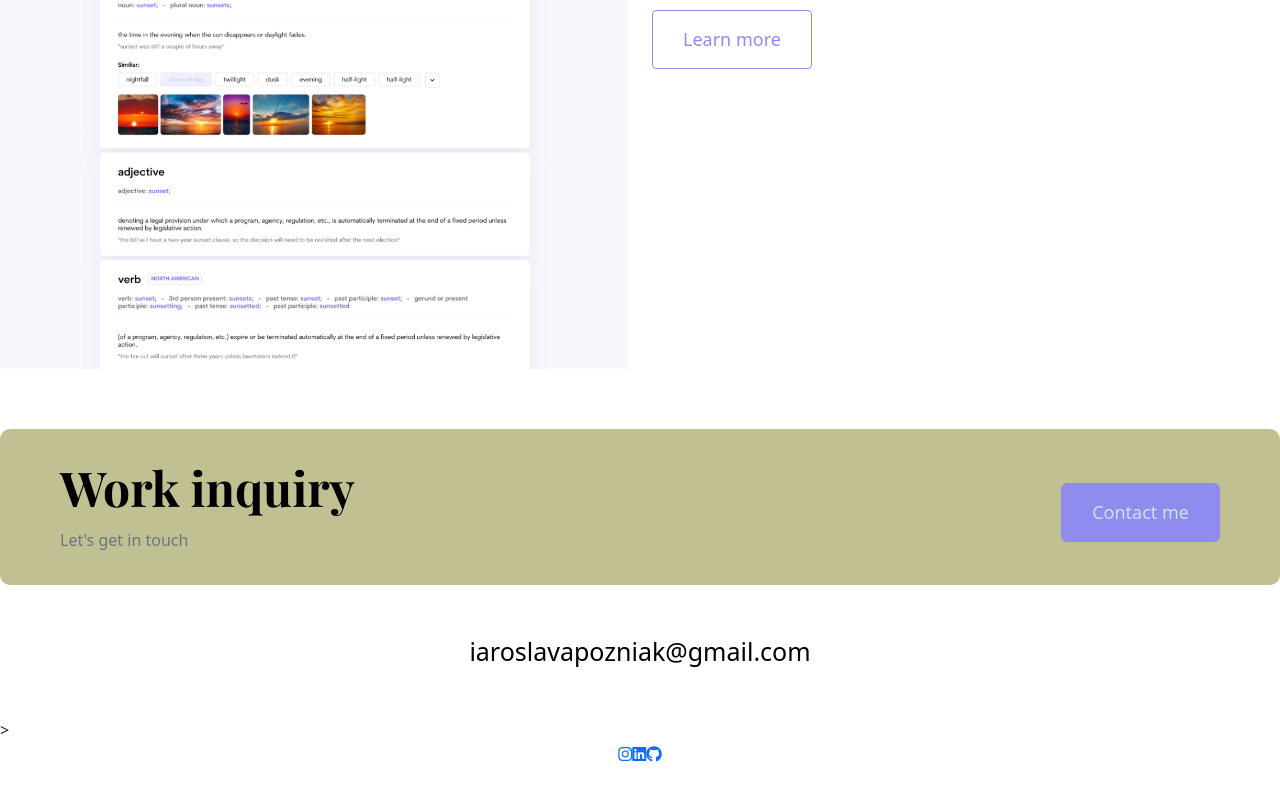
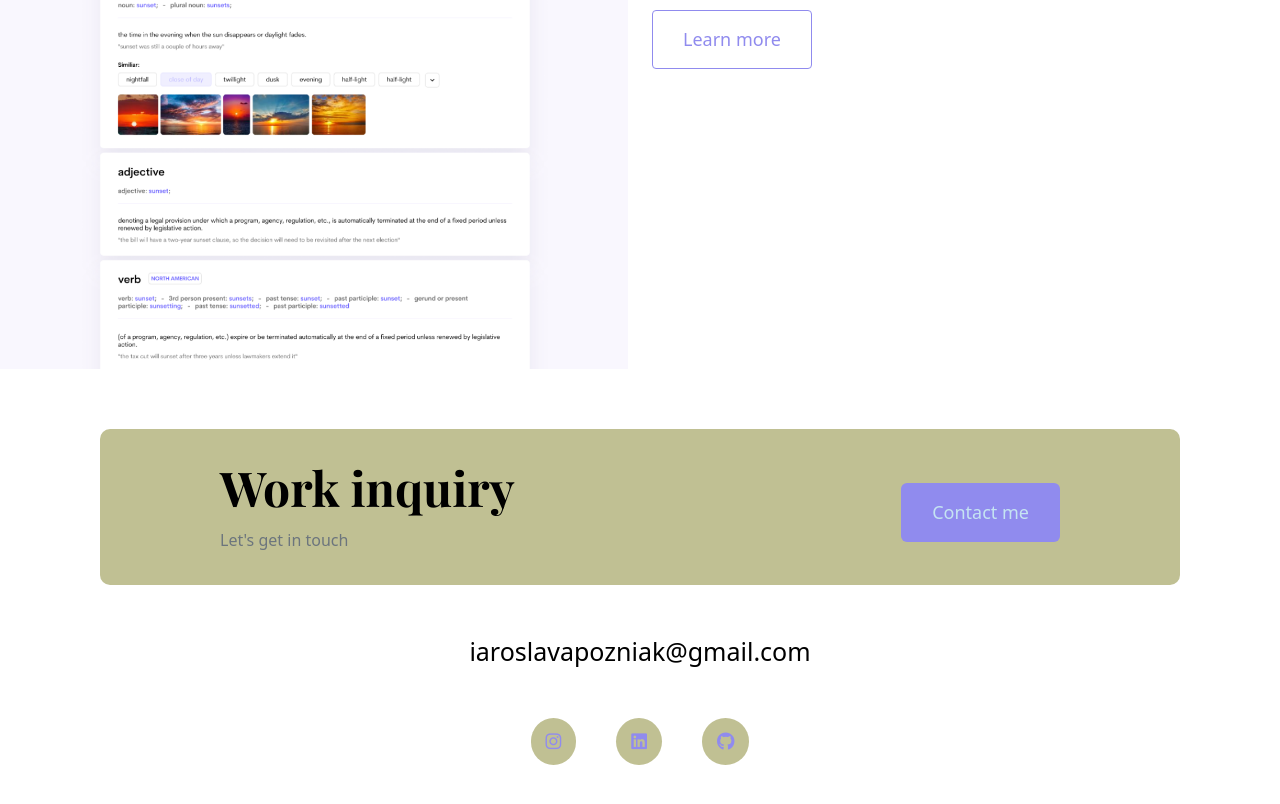
Before and after one commit to ladyyasita/iaroslavasportfolio, a plain HTML site: page index.html in a window 1280 px wide. Shown: the part 2388-3192 px from the top of the page. Drawn offline with nearby package versions, Linux system fonts and the light colour scheme; a web font is replaced by a local one.

Commit message:
margin box fixed

```diff
--- a/index.html
+++ b/index.html
@@ -112,12 +112,12 @@
 <div class="d-flex justify-content-center mb-5">
     <a href="mailto:iaroslavapozniak@gmail.com" class="email-link">iaroslavapozniak@gmail.com</a>
   </div>
->          <div class="contact-links d-flex justify-content-center">
-  <a href="https://www.instagram.com/chikitadefuego"><i class="fa-brands fa-instagram"></i>
+         <div class="contact-links d-flex justify-content-center">
+  <a href="https://www.instagram.com/chikitadefuego" target="_blank"><i class="fab fa-instagram" aria-hidden="true"></i>
 </a>
-            <a href="https://www.linkedin.com/in/iaroslava-pozniak-78298563/"><i class="fa-brands fa-linkedin"></i>
+            <a href="https://www.linkedin.com/in/iaroslava-pozniak-78298563/" target="_blank"><i class="fab fa-linkedin" aria-hidden="true"></i>
             </a>
-            <a href="https://github.com/ladyyasita"><i class="fa-brands fa-github"></i>
+            <a href="https://github.com/ladyyasita" target="_blank"><i class="fab fa-github" aria-hidden="true"></i>
             </a>
           </div>
         </footer>
--- a/styles/portfolio.css
+++ b/styles/portfolio.css
@@ -24,7 +24,7 @@ h1 {
 h2 {
   font-size: 64px;
 }
-h4{
+h4 {
   font-size: 48px;
 }
 .hero {
@@ -130,7 +130,7 @@ footer .email-link {
 footer .email-link:hover {
   color: var(--branding-color);
 }
-footer.contact-links a {
+footer .contact-links a {
   margin: 0 20px;
   color: var(--branding-color);
   background-color: var(--secondary-color);
@@ -139,17 +139,18 @@ footer.contact-links a {
   border-radius: 50%;
   transition: all 100ms ease-in-out;
 }
-footer.contact-links a:hover{
+footer .contact-links a:hover {
   color: white;
   background: var(--branding-color);
 }
-footer .contact-box{
-background: var(--secondary-color);
-padding: 30px 60px;
-border-radius: 10px;}
+footer .contact-box {
+  background: var(--secondary-color);
+  padding: 30px 120px;
+  border-radius: 10px;
+  margin: auto 100px;
+}
 
-footer .contact-box p
-{
+footer .contact-box p {
   margin: 0;
 }
 
@@ -162,7 +163,7 @@ footer .contact-box p
   h2 {
     font-size: 44px;
   }
-  h3{
+  h3 {
     font-size: 26px;
   }
 
@@ -179,15 +180,14 @@ footer .contact-box p
   nav a {
     font-size: 14px;
   }
-footer .contact-box{
-padding: 30px;
-}}
+  footer .contact-box {
+    padding: 30px;
+  }
+}
 .emoji {
   font-size: 50px;
   display: inline-block;
   animation: shake 1.5s ease-in-out infinite;
-
-
 }
 
 @keyframes shake {
```
